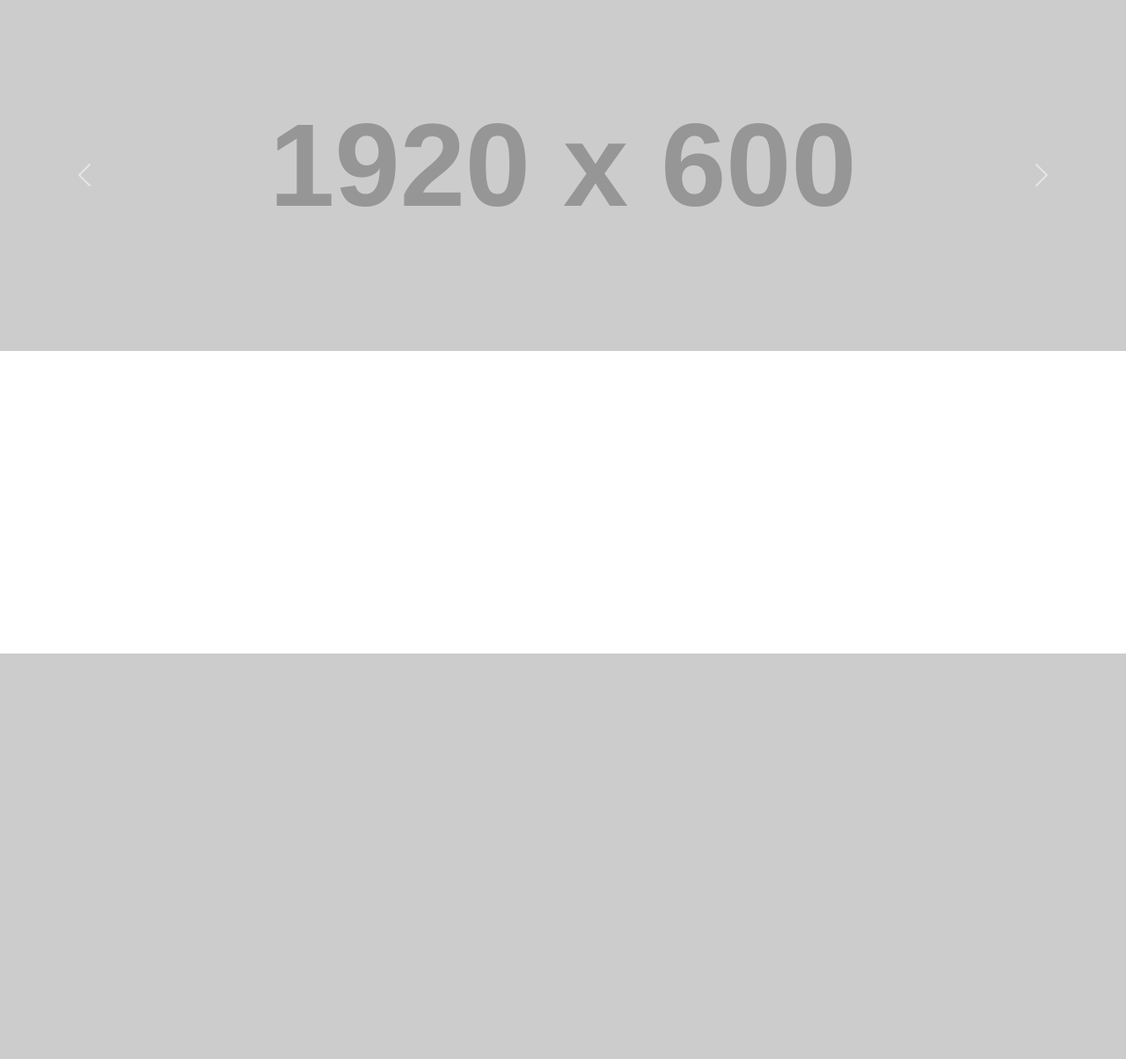
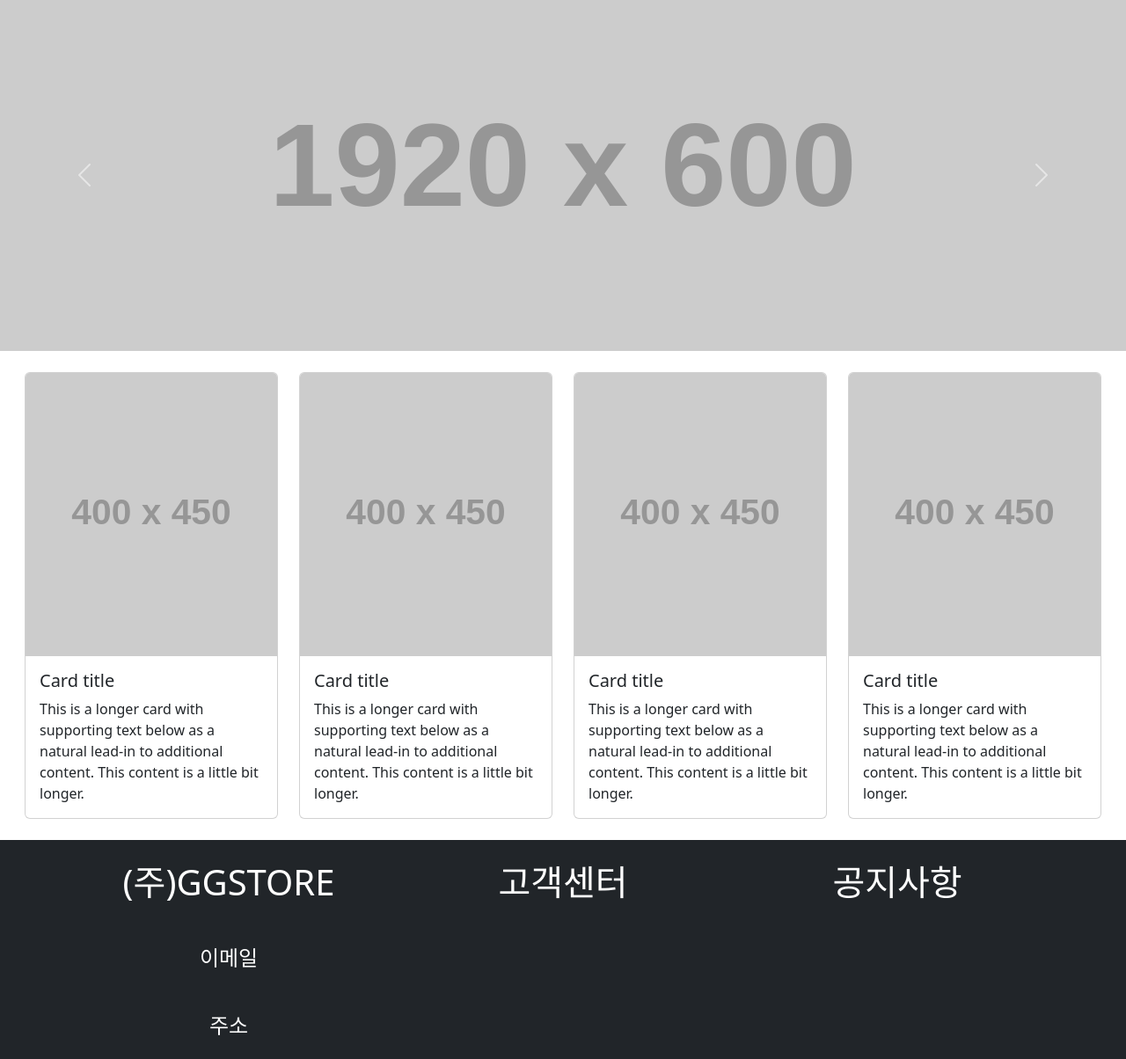
Before and after one commit to kklee0930/GGstore, a Django app: page /articles/ in a window 1280 px wide. Shown: the part 57-1261 px from the top of the page at 88% size. Before the commit the page ends 800 px from the top, so only its background shows below. Run offline with Django 3.2, Linux system fonts and the light colour scheme; grey boxes labelled with a size stand in for pictures from a placeholder-image service; some libraries are stand-ins or nearby versions.

Commit message:
articles/index.html 카드 및 푸터 작업

```diff
--- a/articles/templates/index.html
+++ b/articles/templates/index.html
@@ -8,11 +8,10 @@
     <meta name="viewport" content="width=device-width, initial-scale=1.0">
     <title>Document</title>
     <link rel="stylesheet" href="{% static 'css/main.css' %}">
-  <link href="https://cdn.jsdelivr.net/npm/bootstrap@5.2.1/dist/css/bootstrap.min.css" rel="stylesheet"
-    integrity="sha384-iYQeCzEYFbKjA/T2uDLTpkwGzCiq6soy8tYaI1GyVh/UjpbCx/TYkiZhlZB6+fzT" crossorigin="anonymous">
+    <link href="https://cdn.jsdelivr.net/npm/bootstrap@5.2.1/dist/css/bootstrap.min.css" rel="stylesheet" integrity="sha384-iYQeCzEYFbKjA/T2uDLTpkwGzCiq6soy8tYaI1GyVh/UjpbCx/TYkiZhlZB6+fzT" crossorigin="anonymous">
   </head>
 
-<style style>
+  <style style="style">
     .nav-logo-size {
       width: 5rem;
     }
@@ -26,8 +25,7 @@
         <div class="container-fluid">
 
           <a class="navbar-brand nav-logo-size" href="01_nav_footer.html"><img src="" class="img-fluid"></a>
-        <button class="navbar-toggler" type="button" data-bs-toggle="collapse" data-bs-target="#navbarNav"
-          aria-controls="navbarNav" aria-expanded="false" aria-label="Toggle navigation">
+          <button class="navbar-toggler" type="button" data-bs-toggle="collapse" data-bs-target="#navbarNav" aria-controls="navbarNav" aria-expanded="false" aria-label="Toggle navigation">
             <span class="navbar-toggler-icon"></span>
           </button>
 
@@ -48,8 +46,7 @@
         </nav>
       </nav>
 
-
-  <div id="carouselExampleControls" class="carousel slide" data-bs-ride="carousel">
+      <div id="carouselExampleControls" class="carousel slide mb-4" data-bs-ride="carousel">
         <div class="carousel-inner">
           <div class="carousel-item active">
             <img src="https://dummyimage.com/1920x600/000/fff" class="d-block w-100" alt="...">
@@ -71,11 +68,65 @@
         </button>
       </div>
 
+      <div class="row row-cols-1 row-cols-md-4 mx-3">
+        <div class="col mb-4">
+          <div class="card">
+            <img src="https://dummyimage.com/400x450/000/fff" class="card-img-top" alt="dummy image">
+            <div class="card-body">
+              <h5 class="card-title">Card title</h5>
+              <p class="card-text">This is a longer card with supporting text below as a natural lead-in to additional content. This content is a little bit longer.</p>
+            </div>
+          </div>
+        </div>
+        <div class="col mb-4">
+          <div class="card">
+            <img src="https://dummyimage.com/400x450/000/fff" class="card-img-top" alt="dummy image">
+            <div class="card-body">
+              <h5 class="card-title">Card title</h5>
+              <p class="card-text">This is a longer card with supporting text below as a natural lead-in to additional content. This content is a little bit longer.</p>
+            </div>
+          </div>
+        </div>
+        <div class="col mb-4">
+          <div class="card">
+            <img src="https://dummyimage.com/400x450/000/fff" class="card-img-top" alt="dummy image">
+            <div class="card-body">
+              <h5 class="card-title">Card title</h5>
+              <p class="card-text">This is a longer card with supporting text below as a natural lead-in to additional content. This content is a little bit longer.</p>
+            </div>
+          </div>
+        </div>
+        <div class="col mb-4">
+          <div class="card">
+            <img src="https://dummyimage.com/400x450/000/fff" class="card-img-top" alt="dummy image">
+            <div class="card-body">
+              <h5 class="card-title">Card title</h5>
+              <p class="card-text">This is a longer card with supporting text below as a natural lead-in to additional content. This content is a little bit longer.</p>
+            </div>
+          </div>
+        </div>
+      </div>
+
+      <footer class="bg-dark my-0">
+        <div class="container">
+          <div class="row">
+            <div class="col-sm text-center" id="information">
+              <h1 class="text-white p-4 mb-0">(주)GGSTORE</h1>
+              <h4 class="text-white p-4 mb-0">이메일</h4>
+              <h4 class="text-white p-4 mb-0">주소</h4>
+            </div>
+            <div class="col-sm text-center" id="cs-center">
+              <h1 class="text-white p-4 mb-0">고객센터</h1>
+            </div>
+            <div class="col-sm text-center" id="announcement">
+              <h1 class="text-white p-4 mb-0">공지사항</h1>
+            </div>
+          </div>
+        </div>
+      </footer>
 
       <!-- JavaScript Bundle with Popper -->
-  <script src="https://cdn.jsdelivr.net/npm/bootstrap@5.2.2/dist/js/bootstrap.bundle.min.js"
-    integrity="sha384-OERcA2EqjJCMA+/3y+gxIOqMEjwtxJY7qPCqsdltbNJuaOe923+mo//f6V8Qbsw3"
-    crossorigin="anonymous"></script>
+      <script src="https://cdn.jsdelivr.net/npm/bootstrap@5.2.2/dist/js/bootstrap.bundle.min.js" integrity="sha384-OERcA2EqjJCMA+/3y+gxIOqMEjwtxJY7qPCqsdltbNJuaOe923+mo//f6V8Qbsw3" crossorigin="anonymous"></script>
 
     </body>
 
--- a/articles/urls.py
+++ b/articles/urls.py
@@ -6,5 +6,8 @@ app_name = "articles"
 
 urlpatterns = [
     path("", views.index, name="index"),
+    path("detail/", views.detail, name="detail"),
+    path("shop/", views.shop, name="shop"),
+    path("cost/", views.cost, name="cost"),
     # path('', views.AllListView.as_view(), name='all_list'),
 ]
--- a/articles/views.py
+++ b/articles/views.py
@@ -2,6 +2,14 @@ from django.shortcuts import render, redirect
 
 # Create your views here.
 
-
 def index(request):
     return render(request, "index.html")
+
+def detail(request):
+    return render(request, "detail.html")
+
+def shop(request):
+    return render(request, "shop.html")
+
+def cost(request):
+    return render(request, "cost.html")
```
Also changed, not shown: articles/templates/cost.html (added), articles/templates/detail.html (added), articles/templates/shop.html (added). Lines whose indentation alone changed are shown as unchanged.
